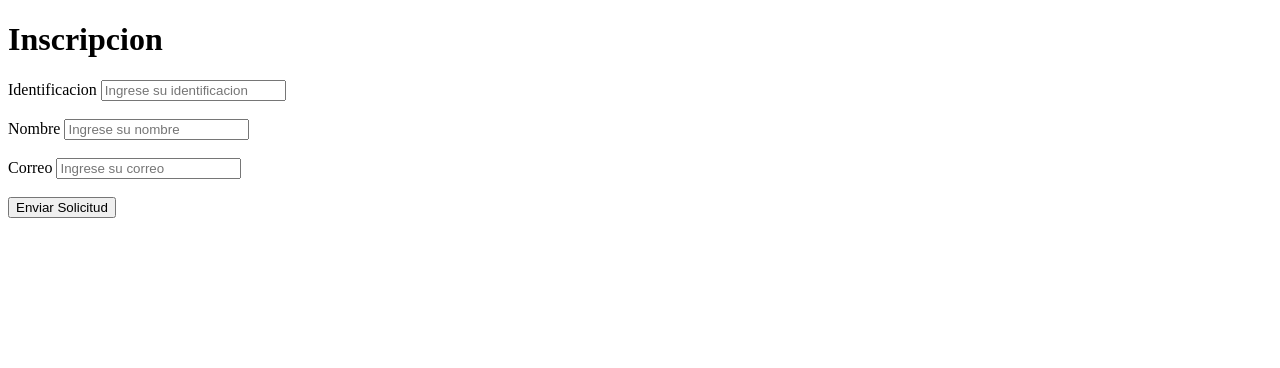
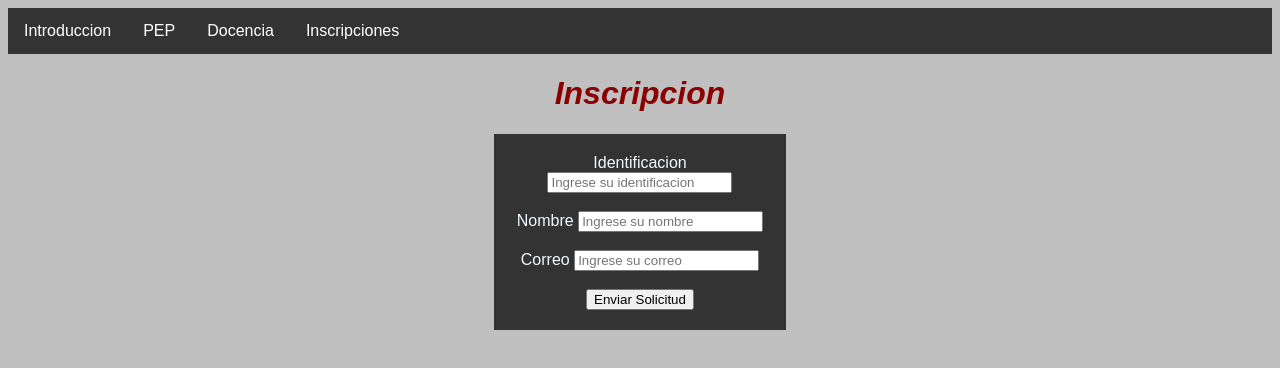
Before and after one commit to EstivenCano/-dllo-web-, a plain HTML site: page Pagina html/inscripcion.html in a window 1280 px wide. Drawn offline with Linux system fonts and the light colour scheme.

Commit message:
CSS actualizado

```diff
--- /dev/null
+++ b/Pagina html/CSS/docencia.css
@@ -0,0 +1,52 @@
+ul {
+    list-style-type: none;
+    font: 1em sans-serif;
+    margin: 0;
+    padding: 0;
+    overflow: hidden;
+    background-color: #333;
+  }
+
+  li {
+    float: left;
+  }
+
+  li a {
+    display: block;
+    color: white;
+    text-align: center;
+    padding: 14px 16px;
+    text-decoration: none;
+  }
+
+  li a:hover {
+    background-color: #111;
+  }
+
+  body{
+      background-color: silver;
+      font: 1em sans-serif;
+  }
+  h1{
+    font-style: italic;
+    color: cadetblue;
+    text-align: center;
+  }
+  h2{
+    font-style: italic;
+
+  }
+
+  .container{
+      width: 90%;
+      overflow: hidden;
+      background: mediumturquoise;
+      margin: 20px auto;
+      padding: 20px;
+  }
+
+  table{
+      margin: 20px auto;
+      background-color: dimgray;
+      color: whitesmoke;
+  }
--- /dev/null
+++ b/Pagina html/CSS/index.css
@@ -0,0 +1,67 @@
+ul {
+    list-style-type: none;
+    font: 1em sans-serif;
+    margin: 0;
+    padding: 0;
+    overflow: hidden;
+    background-color: #333;
+  }
+
+  li {
+    float: left;
+  }
+
+  li a {
+    display: block;
+    color: white;
+    text-align: center;
+    padding: 14px 16px;
+    text-decoration: none;
+  }
+
+  li a:hover {
+    background-color:cadetblue;
+
+  }
+
+  body{
+      background-color: silver;
+      font: 1em sans-serif;
+  }
+  h1{
+    font-style: bold;
+    color: cadetblue;
+    font-family: 'Times New Roman', Times, serif;
+    font-size: 40px;
+
+  }
+  h2{
+    font-style: italic;
+    color: cadetblue;
+    text-align: center;
+
+  }
+
+  .container{
+    color: aliceblue;
+    width: 80%;
+    overflow: hidden;
+    background-color: #333;
+    margin: 20px auto;
+    padding: 20px;
+}
+p{
+  font-size: 20px;
+}
+ol{
+  font-size: 20px;
+}
+strong{
+  color: cadetblue;
+}
+
+img{
+  margin: 20px auto;
+  border-radius: 25px;
+
+}
--- a/Pagina html/CSS/mystyle.css
+++ b/Pagina html/CSS/inscripcion.css
@@ -9,6 +9,7 @@ ul {
 
   li {
     float: left;
+
   }
 
   li a {
@@ -29,7 +30,21 @@ ul {
   }
   h1{
     font-style: italic;
+    color: darkred;
+    text-align: center;
+
+
   }
   h2{
     font-style: italic;
   }
+
+  .container{
+      text-align: center;
+    color: aliceblue;
+    width: 20%;
+    overflow: hidden;
+    background-color: #333;
+    margin: 20px auto;
+    padding: 20px;
+}
--- a/Pagina html/inscripcion.html
+++ b/Pagina html/inscripcion.html
@@ -5,10 +5,22 @@
     <meta name="viewport" content="width=device-width, initial-scale=1.0">
     <meta http-equiv="X-UA-Compatible" content="ie=edge">
     <title>Inscripcion</title>
+    <link rel="stylesheet" href="CSS/inscripcion.css">
 </head>
 <body>
+
+
+    <ul>
+        <li><a class="active" href="index.html">Introduccion</a></li>
+        <li><a href="#news">PEP</a></li>
+        <li><a href="docencia.html">Docencia</a></li>
+        <li><a href="inscripcion.html">Inscripciones</a></li>
+    </ul>
+
     <h1>Inscripcion</h1>
-    <form action="javascript:void(0)">
+
+
+        <form action="javascript:void(0)" class="container">
 
             <label for="id">Identificacion</label>
             <input type="text" name="" id="id" placeholder="Ingrese su identificacion" required>
@@ -30,5 +42,11 @@
 
             <input type="submit" value="Enviar Solicitud">
         </form>
+
+
+
+
+
+
 </body>
 </html>
```
Also changed, not shown: Pagina html/docencia.html (+4 -2 lines), Pagina html/index.html (+6 -4 lines). Lines whose indentation alone changed are shown as unchanged.
